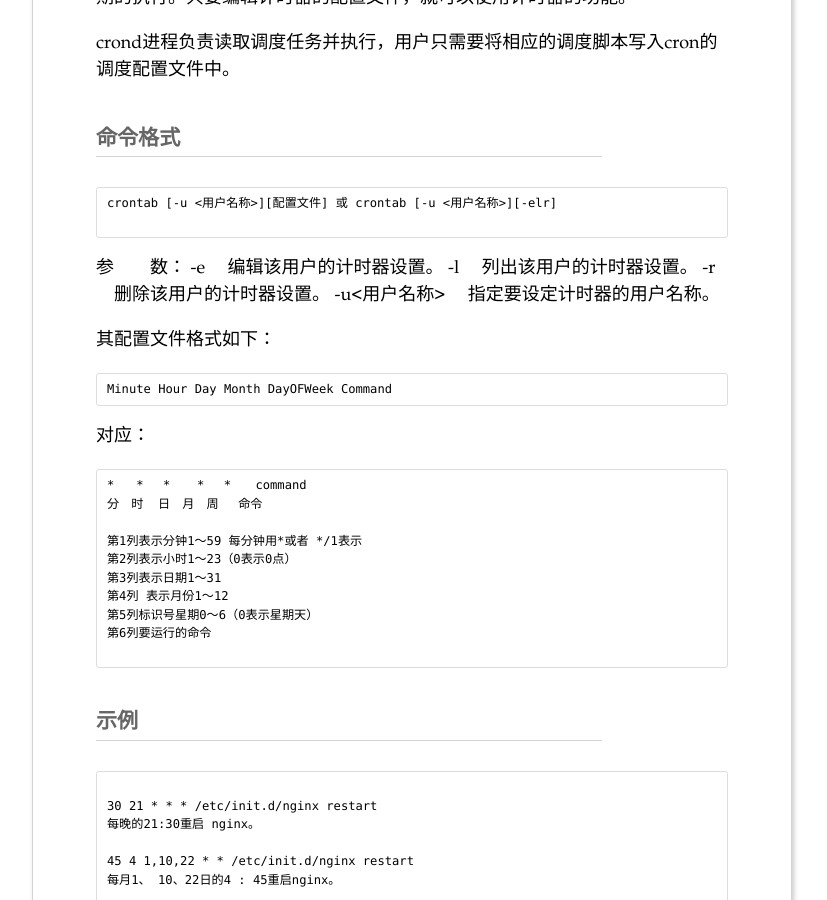
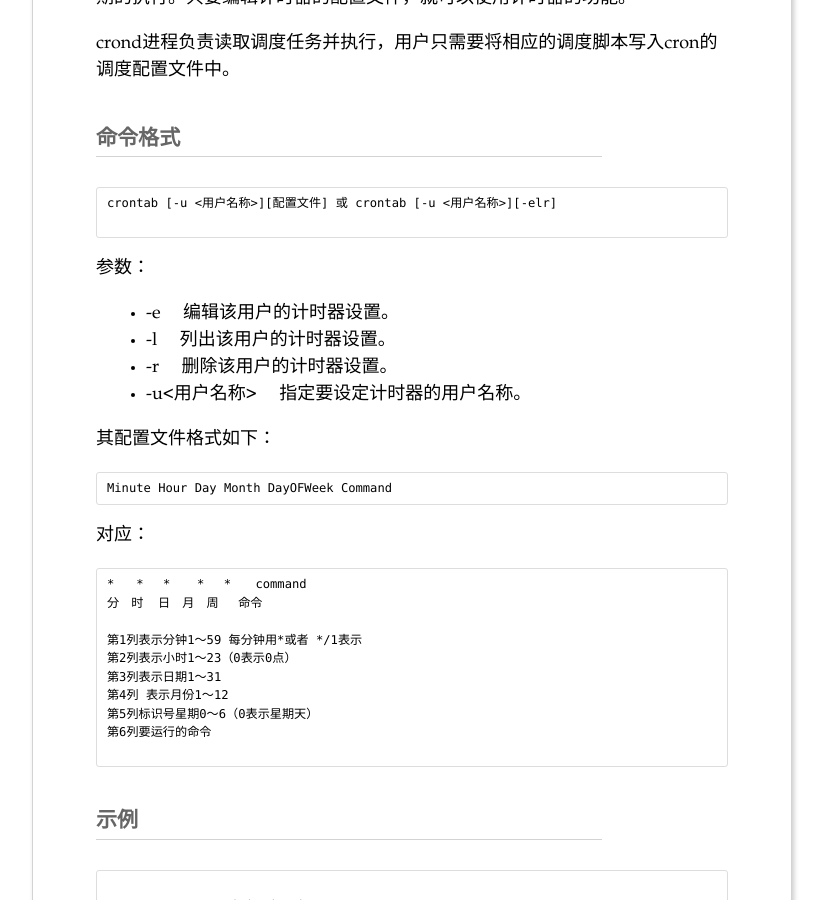
Before and after one commit to mofengfly/mofengfly.github.com, a Jekyll site: the page built from _posts/2014-08-19-linux-crontab.md, in a window 1280 px wide and 900 px high, scrolled down 368 px. Shown: the whole window, without its empty margins (229-1056 px from the left). Built offline with Jekyll 4.4.1, drawn with Linux system fonts in a browser that asks for light colours; Markdown is read by kramdown in place of the engine named in the settings.

````diff
--- a/_posts/2014-08-19-linux-crontab.md
+++ b/_posts/2014-08-19-linux-crontab.md
@@ -21,11 +21,12 @@ crond进程负责读取调度任务并执行，用户只需要将相应的调度
 crontab [-u <用户名称>][配置文件] 或 crontab [-u <用户名称>][-elr]
 
 ```
-参　　数：
--e 　编辑该用户的计时器设置。
--l 　列出该用户的计时器设置。
--r 　删除该用户的计时器设置。
--u<用户名称> 　指定要设定计时器的用户名称。
+参数：
+
+* -e 　编辑该用户的计时器设置。
+* -l 　列出该用户的计时器设置。
+* -r 　删除该用户的计时器设置。
+* -u<用户名称> 　指定要设定计时器的用户名称。
 
 
 其配置文件格式如下：
@@ -107,9 +108,7 @@ $ crontab -e
 
 ```
 * /home/mofeng/logs/backup.log表示backup.sh脚本的输出会被重定向到backup.log中。
-
 * 2>&1 表示标准错误(2>)也会被重定向到标准输出(&1)指向的同样的文件描述符。
-
 * 所以，标准错误和输出都会写入到backup.log文件中
 
 
````
